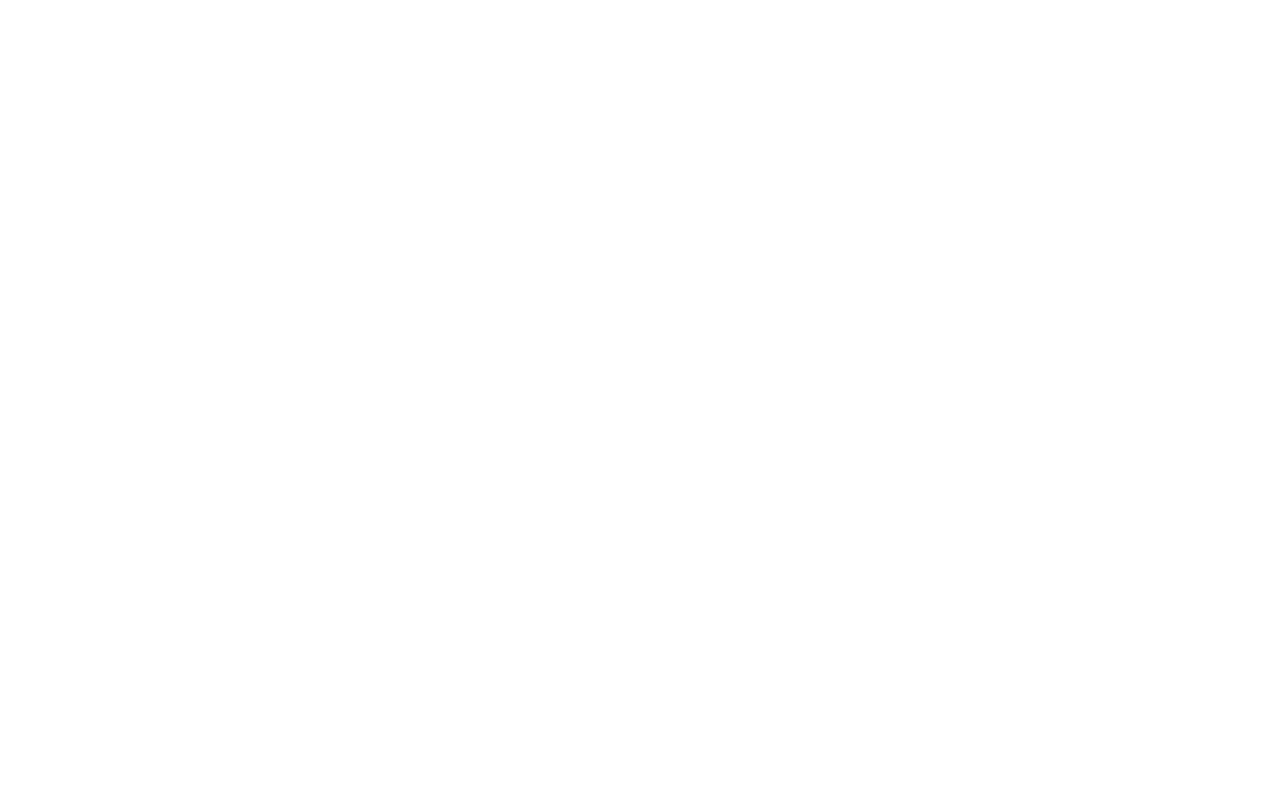
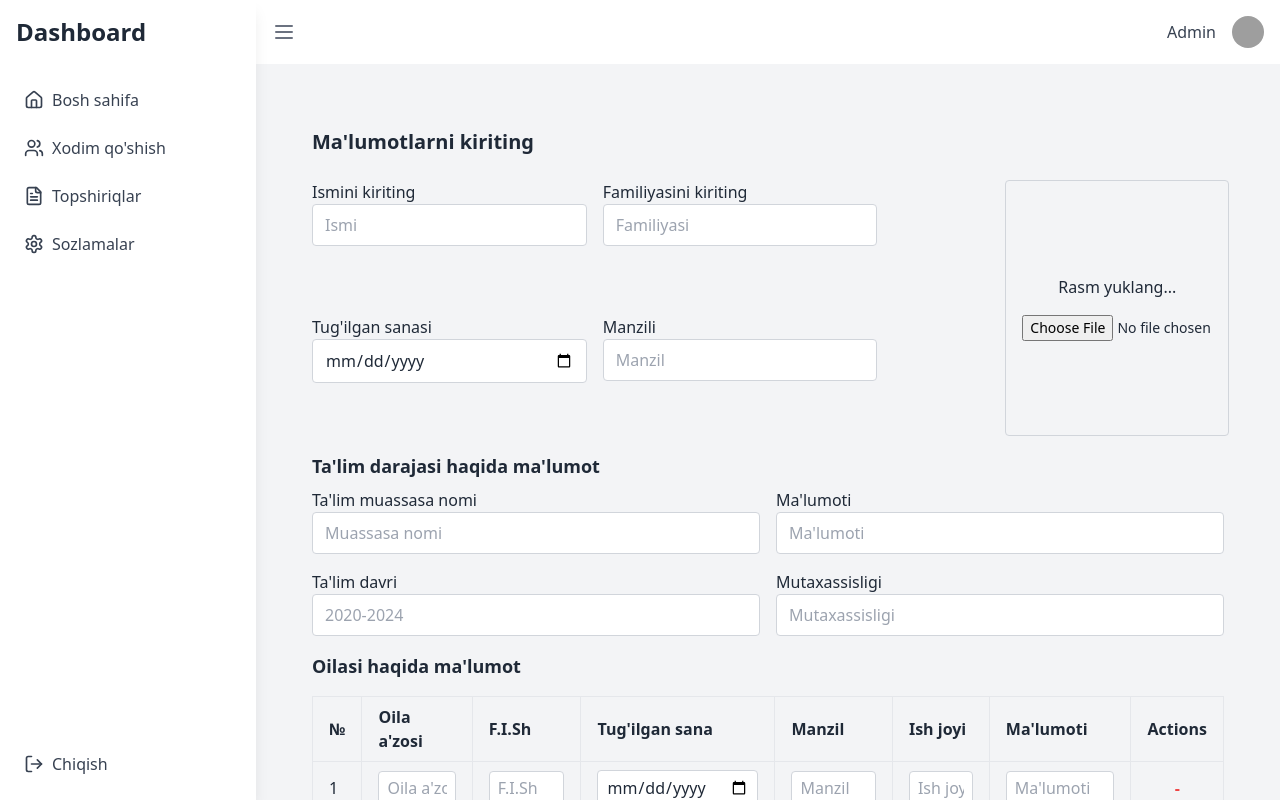
Before and after one commit to AbduraxmonBozorov/fvmkfb, a React (Vite) app: page /settings in a window 1280 px wide. Before the commit this address had no page. Built offline with nearby package versions, Linux system fonts and the light colour scheme; sample sign-in values are in the browser's storage; grey boxes are pictures that could not be loaded.

Commit message:
settings page added

```diff
--- a/src/App.jsx
+++ b/src/App.jsx
@@ -7,14 +7,15 @@
 import User1 from "./pages/User1";
 import Tasks from "./pages/Tasks";
 import AddUser from "./pages/rahbariyat/AddUser";
+import Settings from "./pages/Settings";
 
 function App() {
-  const token = localStorage.getItem("authToken"); // Consistently use authToken
+  const token = localStorage.getItem("authToken");
   const [isAuthenticated, setIsAuthenticated] = useState(token ? true : false);
   const navigate = useNavigate();
 
   useEffect(() => {
-    const token = localStorage.getItem("authToken"); // Ensure authToken is checked
+    const token = localStorage.getItem("authToken");
     setIsAuthenticated(!!token);
   }, []);
 
@@ -106,6 +107,19 @@
             )
           }
         />
+
+        <Route
+          path="/settings"
+          element={
+            isAuthenticated ? (
+              <MainLayout handleLogout={handleLogout}>
+                <Settings />
+              </MainLayout>
+            ) : (
+              <Navigate to="/login" replace />
+            )
+          }
+        />
       </Routes>
     </div>
   );
--- /dev/null
+++ b/src/pages/Settings.jsx
@@ -0,0 +1,187 @@
+import React, { useState } from "react";
+
+export default function Settings() {
+    const [familyMembers, setFamilyMembers] = useState([
+        { relation: "", name: "", dob: "", address: "", workplace: "", education: "" },
+    ]);
+
+    const addFamilyMember = () => {
+        setFamilyMembers([
+            ...familyMembers,
+            { relation: "", name: "", dob: "", address: "", workplace: "", education: "" },
+        ]);
+    };
+
+    const removeFamilyMember = (index) => {
+        const updatedMembers = familyMembers.filter((_, i) => i !== index);
+        setFamilyMembers(updatedMembers);
+    };
+
+    return (
+        <div className="p-8">
+            <h1 className="text-xl font-bold mb-6">Ma'lumotlarni kiriting</h1>
+            <form className="space-y-4">
+                <div className="grid grid-cols-3 gap-32">
+                    <div className="col-span-2 grid grid-cols-2 gap-4">
+                        <div>
+                            <label className="block font-medium">Ismini kiriting</label>
+                            <input
+                                type="text"
+                                className="w-full border border-gray-300 rounded px-3 py-2"
+                                placeholder="Ismi"
+                            />
+                        </div>
+                        <div>
+                            <label className="block font-medium">Familiyasini kiriting</label>
+                            <input
+                                type="text"
+                                className="w-full border border-gray-300 rounded px-3 py-2"
+                                placeholder="Familiyasi"
+                            />
+                        </div>
+                        <div>
+                            <label className="block font-medium">Tug'ilgan sanasi</label>
+                            <input
+                                type="date"
+                                className="w-full border border-gray-300 rounded px-3 py-2"
+                            />
+                        </div>
+                        <div>
+                            <label className="block font-medium">Manzili</label>
+                            <input
+                                type="text"
+                                className="w-full border border-gray-300 rounded px-3 py-2"
+                                placeholder="Manzil"
+                            />
+                        </div>
+                    </div>
+                    <div className="flex w-56 h-64 flex-col items-center justify-center border border-gray-300 rounded px-4 py-6">
+                        <label className="block font-medium mb-4">Rasm yuklang...</label>
+                        <input type="file" className="w-full text-sm" />
+                    </div>
+                </div>
+
+
+                <div className="space-y-2">
+                    <h2 className="text-lg font-semibold">Ta'lim darajasi haqida ma'lumot</h2>
+                    <div className="grid grid-cols-2 gap-4">
+                        <div>
+                            <label className="block font-medium">Ta'lim muassasa nomi</label>
+                            <input
+                                type="text"
+                                className="w-full border border-gray-300 rounded px-3 py-2"
+                                placeholder="Muassasa nomi"
+                            />
+                        </div>
+                        <div>
+                            <label className="block font-medium">Ma'lumoti</label>
+                            <input
+                                type="text"
+                                className="w-full border border-gray-300 rounded px-3 py-2"
+                                placeholder="Ma'lumoti"
+                            />
+                        </div>
+                        <div>
+                            <label className="block font-medium">Ta'lim davri</label>
+                            <input
+                                type="text"
+                                className="w-full border border-gray-300 rounded px-3 py-2"
+                                placeholder="2020-2024"
+                            />
+                        </div>
+                        <div>
+                            <label className="block font-medium">Mutaxassisligi</label>
+                            <input
+                                type="text"
+                                className="w-full border border-gray-300 rounded px-3 py-2"
+                                placeholder="Mutaxassisligi"
+                            />
+                        </div>
+                    </div>
+                </div>
+
+                <div className="space-y-4">
+                    <h2 className="text-lg font-semibold">Oilasi haqida ma'lumot</h2>
+                    <table className="w-full border border-gray-300 text-left">
+                        <thead>
+                            <tr className="bg-gray-100">
+                                <th className="border px-4 py-2">№</th>
+                                <th className="border px-4 py-2">Oila a'zosi</th>
+                                <th className="border px-4 py-2">F.I.Sh</th>
+                                <th className="border px-4 py-2">Tug'ilgan sana</th>
+                                <th className="border px-4 py-2">Manzil</th>
+                                <th className="border px-4 py-2">Ish joyi</th>
+                                <th className="border px-4 py-2">Ma'lumoti</th>
+                                <th className="border px-4 py-2">Actions</th>
+                            </tr>
+                        </thead>
+                        <tbody>
+                            {familyMembers.map((member, index) => (
+                                <tr key={index}>
+                                    <td className="border px-4 py-2">{index + 1}</td>
+                                    <td className="border px-4 py-2">
+                                        <input
+                                            type="text"
+                                            className="w-full border border-gray-300 rounded px-2 py-1"
+                                            placeholder="Oila a'zosi"
+                                        />
+                                    </td>
+                                    <td className="border px-4 py-2">
+                                        <input
+                                            type="text"
+                                            className="w-full border border-gray-300 rounded px-2 py-1"
+                                            placeholder="F.I.Sh"
+                                        />
+                                    </td>
+                                    <td className="border px-4 py-2">
+                                        <input
+                                            type="date"
+                                            className="w-full border border-gray-300 rounded px-2 py-1"
+                                        />
+                                    </td>
+                                    <td className="border px-4 py-2">
+                                        <input
+                                            type="text"
+                                            className="w-full border border-gray-300 rounded px-2 py-1"
+                                            placeholder="Manzil"
+                                        />
+                                    </td>
+                                    <td className="border px-4 py-2">
+                                        <input
+                                            type="text"
+                                            className="w-full border border-gray-300 rounded px-2 py-1"
+                                            placeholder="Ish joyi"
+                                        />
+                                    </td>
+                                    <td className="border px-4 py-2">
+                                        <input
+                                            type="text"
+                                            className="w-full border border-gray-300 rounded px-2 py-1"
+                                            placeholder="Ma'lumoti"
+                                        />
+                                    </td>
+                                    <td className="border px-4 py-2 text-center">
+                                        <button
+                                            type="button"
+                                            className="text-red-500 font-bold"
+                                            onClick={() => removeFamilyMember(index)}
+                                        >
+                                            -
+                                        </button>
+                                    </td>
+                                </tr>
+                            ))}
+                        </tbody>
+                    </table>
+                    <button
+                        type="button"
+                        className="bg-blue-500 text-white px-4 py-2 rounded"
+                        onClick={addFamilyMember}
+                    >
+                        +
+                    </button>
+                </div>
+            </form>
+        </div>
+    );
+}
```
